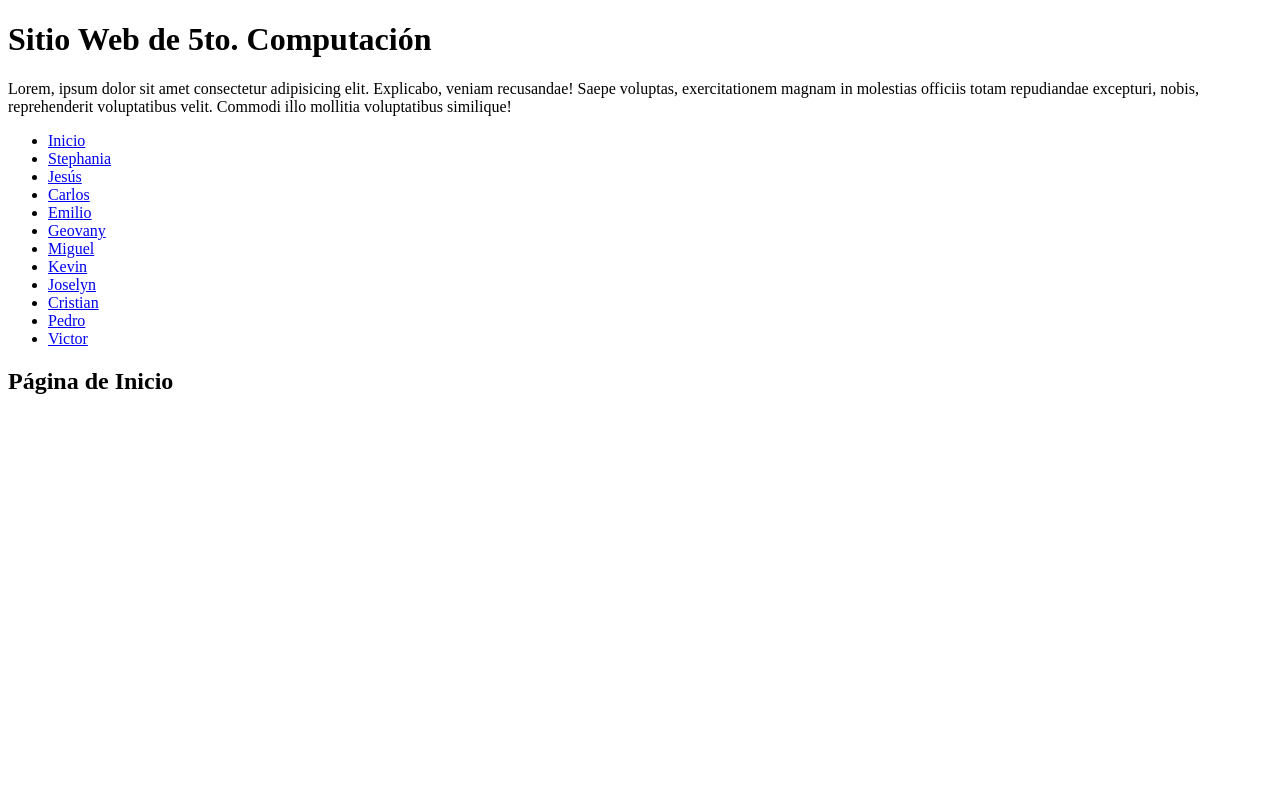
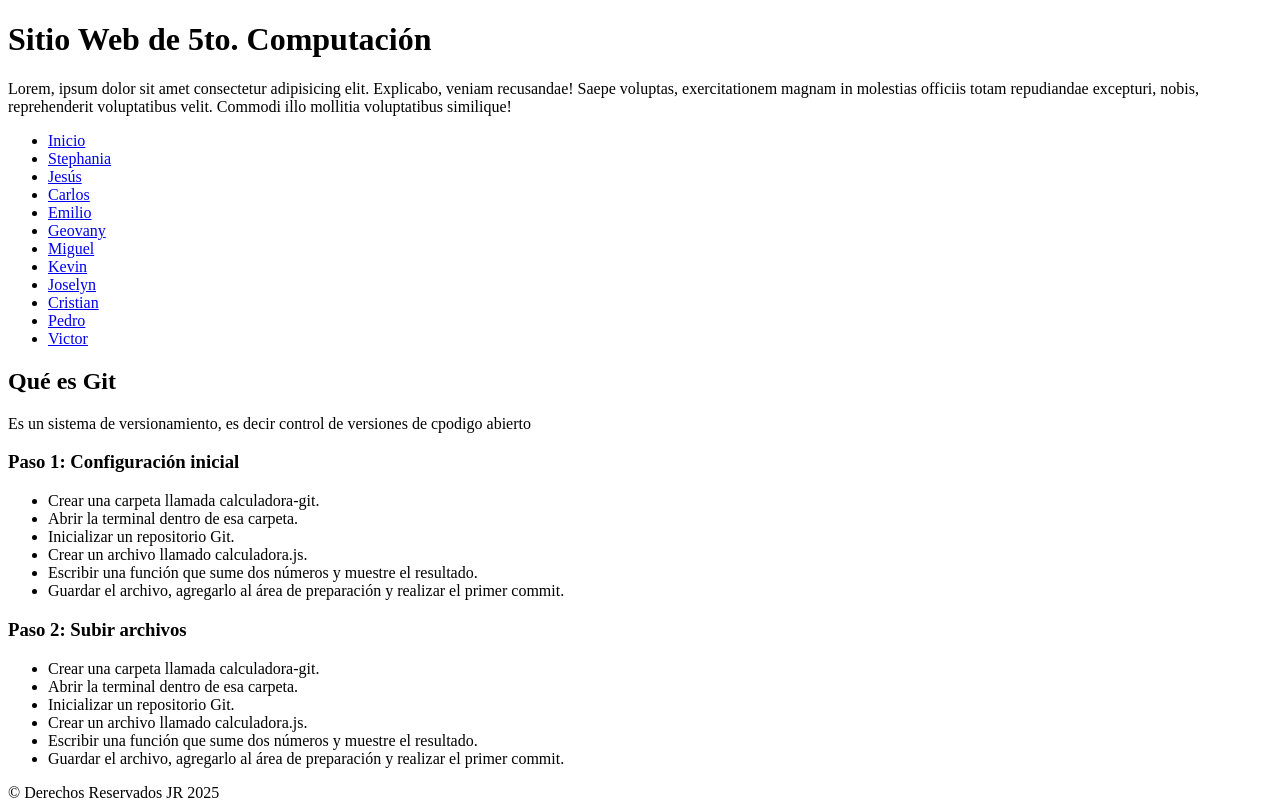
Before and after one commit to jromanv/Proyecto-2, a plain HTML site: page index.html in a window 1280 px wide. Drawn offline with Linux system fonts and the light colour scheme.

Commit message:
Se módifico y mejoró el index.html con definiciones de git

```diff
--- a/index.html
+++ b/index.html
@@ -1,14 +1,18 @@
 <!DOCTYPE html>
 <html lang="en">
+
 <head>
     <meta charset="UTF-8">
     <meta name="viewport" content="width=device-width, initial-scale=1.0">
     <title>5to. Computación</title>
 </head>
+
 <body>
     <header>
         <h1>Sitio Web de 5to. Computación</h1>
-        <p>Lorem, ipsum dolor sit amet consectetur adipisicing elit. Explicabo, veniam recusandae! Saepe voluptas, exercitationem magnam in molestias officiis totam repudiandae excepturi, nobis, reprehenderit voluptatibus velit. Commodi illo mollitia voluptatibus similique!</p>
+        <p>Lorem, ipsum dolor sit amet consectetur adipisicing elit. Explicabo, veniam recusandae! Saepe voluptas,
+            exercitationem magnam in molestias officiis totam repudiandae excepturi, nobis, reprehenderit voluptatibus
+            velit. Commodi illo mollitia voluptatibus similique!</p>
     </header>
     <nav>
         <ul>
@@ -26,8 +30,35 @@
             <li><a href="victor.html">Victor</a></li>
         </ul>
     </nav>
-    <section>
-        <h2>Página de Inicio</h2>
-    </section>
+    <main>
+        <section>
+            <h2>Qué es Git</h2>
+            <p>Es un sistema de versionamiento, es decir control de versiones de cpodigo abierto</p>
+            <article>
+                <h3>Paso 1: Configuración inicial</h3>
+                <ul>
+                    <li>Crear una carpeta llamada calculadora-git.</li>
+                    <li>Abrir la terminal dentro de esa carpeta.</li>
+                    <li>Inicializar un repositorio Git.</li>
+                    <li>Crear un archivo llamado calculadora.js.</li>
+                    <li>Escribir una función que sume dos números y muestre el resultado.</li>
+                    <li>Guardar el archivo, agregarlo al área de preparación y realizar el primer commit.</li>
+                </ul>
+            </article>
+             <article>
+                <h3>Paso 2: Subir archivos</h3>
+                <ul>
+                    <li>Crear una carpeta llamada calculadora-git.</li>
+                    <li>Abrir la terminal dentro de esa carpeta.</li>
+                    <li>Inicializar un repositorio Git.</li>
+                    <li>Crear un archivo llamado calculadora.js.</li>
+                    <li>Escribir una función que sume dos números y muestre el resultado.</li>
+                    <li>Guardar el archivo, agregarlo al área de preparación y realizar el primer commit.</li>
+                </ul>
+            </article>
+        </section>
+    </main>
+
+    <footer>&copy; Derechos Reservados JR 2025</footer>
 </body>
 </html>
```
